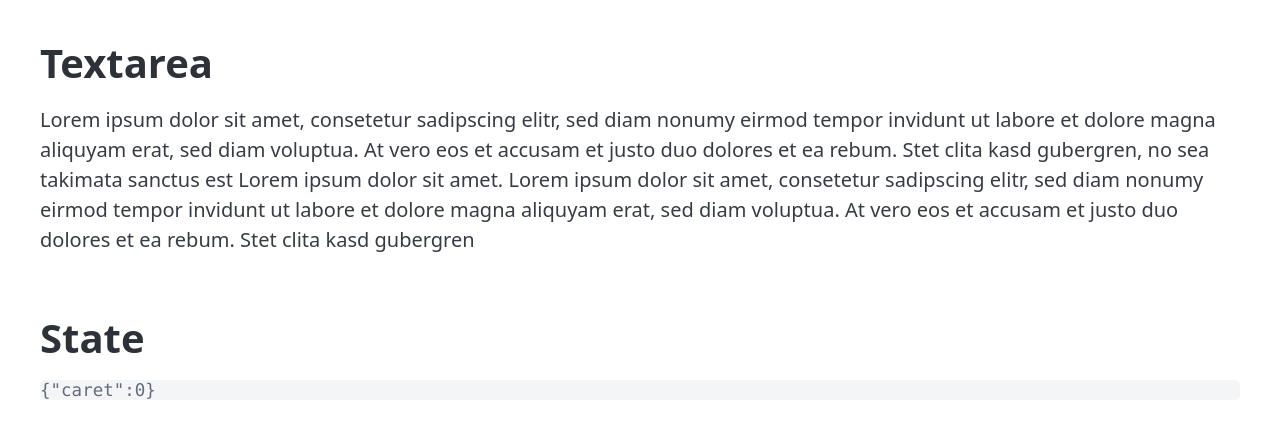
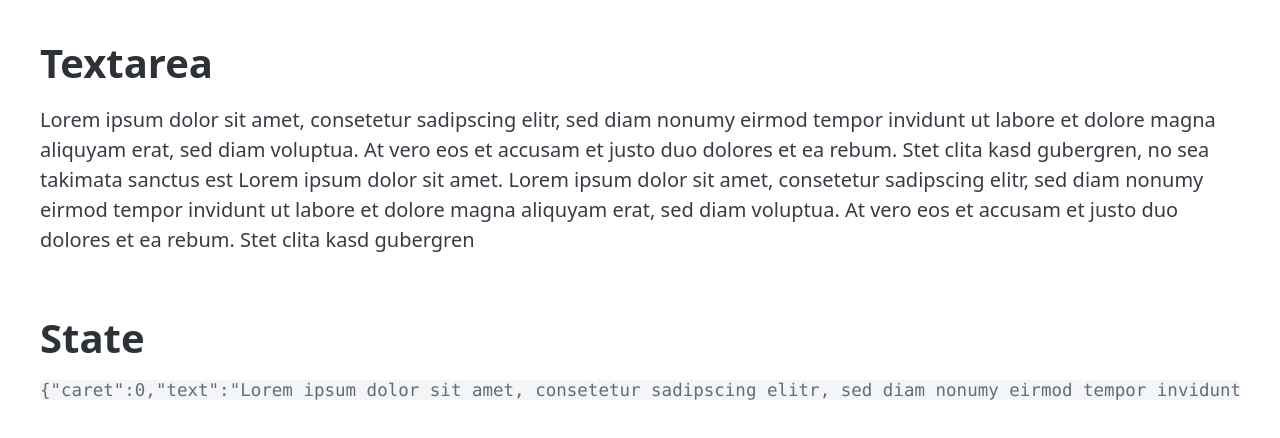
Before and after one commit to kulla/2025-04-26-react-textarea-with-contenteditable, a React app: page / in a window 1280 px wide. Shown: the top 438 px of the page. Built offline with nearby package versions, Linux system fonts and the light colour scheme; the HTML template or start-up script is replaced by a standard one.

Commit message:
feat: Add text to state

```diff
--- a/src/App.tsx
+++ b/src/App.tsx
@@ -2,7 +2,16 @@
 import './App.css'
 import { useEffect, useState } from 'react'
 
+const loremIpsum = `Lorem ipsum dolor sit amet, consetetur sadipscing elitr, sed
+diam nonumy eirmod tempor invidunt ut labore et dolore magna aliquyam erat, sed
+diam voluptua. At vero eos et accusam et justo duo dolores et ea rebum. Stet
+clita kasd gubergren, no sea takimata sanctus est Lorem ipsum dolor sit amet.
+Lorem ipsum dolor sit amet, consetetur sadipscing elitr, sed diam nonumy eirmod
+tempor invidunt ut labore et dolore magna aliquyam erat, sed diam voluptua. At
+vero eos et accusam et justo duo dolores et ea rebum. Stet clita kasd gubergren`
+
 export default function App() {
+  const [text, setText] = useState(loremIpsum.replace(/\n/g, ' '))
   const [caret, setCaret] = useState(0)
 
   useEffect(() => {
@@ -31,18 +40,11 @@
   return (
     <main className="content">
       <h1>Textarea</h1>
-      <p id="textarea">
-        Lorem ipsum dolor sit amet, consetetur sadipscing elitr, sed diam nonumy
-        eirmod tempor invidunt ut labore et dolore magna aliquyam erat, sed diam
-        voluptua. At vero eos et accusam et justo duo dolores et ea rebum. Stet
-        clita kasd gubergren, no sea takimata sanctus est Lorem ipsum dolor sit
-        amet. Lorem ipsum dolor sit amet, consetetur sadipscing elitr, sed diam
-        nonumy eirmod tempor invidunt ut labore et dolore magna aliquyam erat,
-        sed diam voluptua. At vero eos et accusam et justo duo dolores et ea
-        rebum. Stet clita kasd gubergren
+      <p id="textarea" contentEditable="true" suppressContentEditableWarning>
+        {text}
       </p>
       <h1>State</h1>
-      <pre>{JSON.stringify({ caret })}</pre>
+      <pre>{JSON.stringify({ caret, text })}</pre>
     </main>
   )
 }
```
